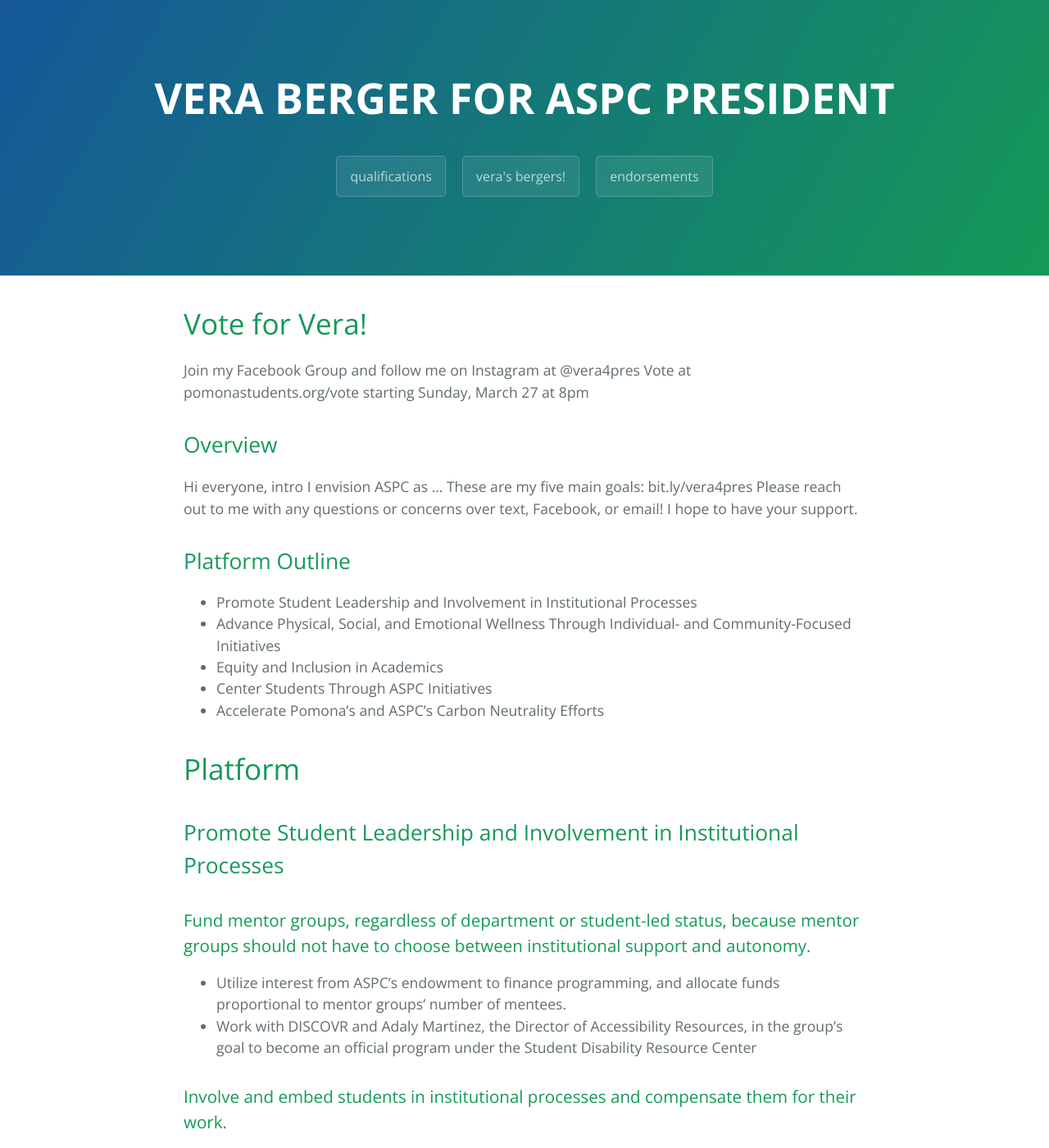
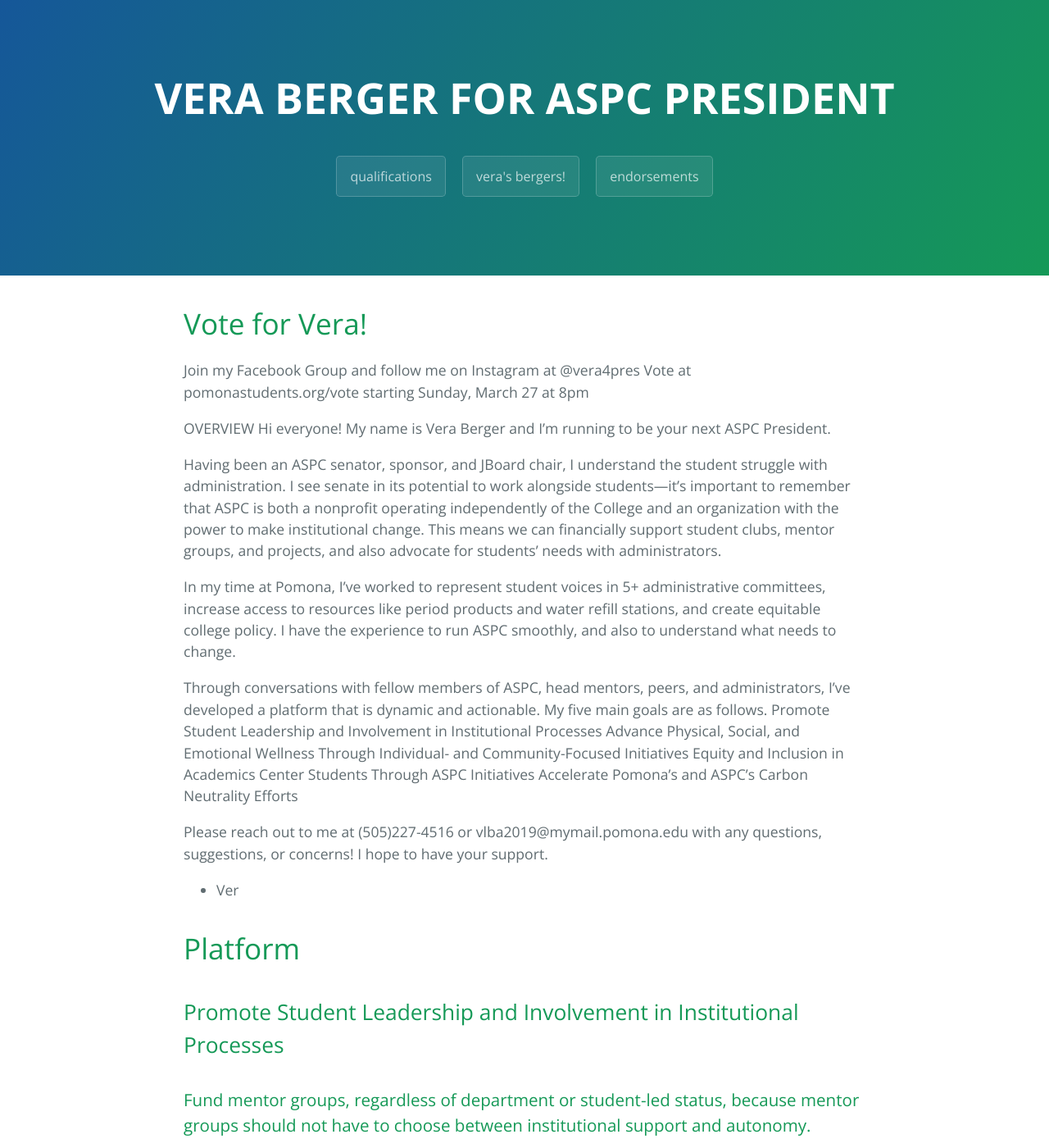
Before and after one commit to veraberger/veraberger.github.io, a Jekyll site: the page built from index.md, in a window 1280 px wide and 1400 px high. Shown: the whole window at 82% size. Built offline with Jekyll 4.4.1, drawn with Linux system fonts in a browser that asks for light colours.

Commit message:
Update index.md

```diff
--- a/index.md
+++ b/index.md
@@ -9,20 +9,23 @@
 Join my Facebook Group and follow me on Instagram at @vera4pres
 Vote at pomonastudents.org/vote starting Sunday, March 27 at 8pm
 
-## Overview
-Hi everyone,
-intro
-I envision ASPC as …
-These are my five main goals:
-bit.ly/vera4pres
-Please reach out to me with any questions or concerns over text, Facebook, or email! I hope to have your support.
+OVERVIEW
+Hi everyone! My name is Vera Berger and I’m running to be your next ASPC President.
 
-## Platform Outline
-- Promote Student Leadership and Involvement in Institutional Processes
-- Advance Physical, Social, and Emotional Wellness Through Individual- and Community-Focused Initiatives
-- Equity and Inclusion in Academics
-- Center Students Through ASPC Initiatives
-- Accelerate Pomona’s and ASPC’s Carbon Neutrality Efforts
+Having been an ASPC senator, sponsor, and JBoard chair, I understand the student struggle with administration. I see senate in its potential to work alongside students—it’s important to remember that ASPC is both a nonprofit operating independently of the College and an organization with the power to make institutional change. This means we can financially support student clubs, mentor groups, and projects, and also advocate for students' needs with administrators.
+
+In my time at Pomona, I’ve worked to represent student voices in 5+ administrative committees, increase access to resources like period products and water refill stations, and create equitable college policy. I have the experience to run ASPC smoothly, and also to understand what needs to change.
+
+Through conversations with fellow members of ASPC, head mentors, peers, and administrators, I’ve developed a platform that is dynamic and actionable. My five main goals are as follows.
+Promote Student Leadership and Involvement in Institutional Processes
+Advance Physical, Social, and Emotional Wellness Through Individual- and Community-Focused Initiatives
+Equity and Inclusion in Academics
+Center Students Through ASPC Initiatives
+Accelerate Pomona’s and ASPC’s Carbon Neutrality Efforts
+
+Please reach out to me at (505)227-4516 or vlba2019@mymail.pomona.edu with any questions, suggestions, or concerns! I hope to have your support.
+
+- Ver
 
 # Platform
 
```
